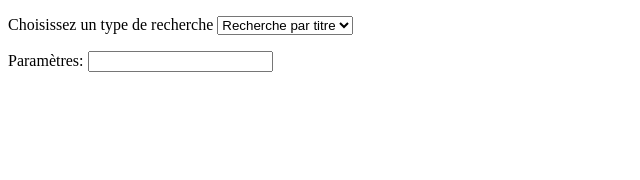
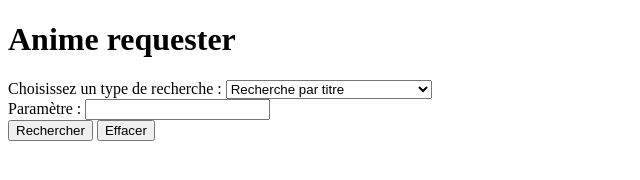
Before and after one commit to Paul272007/anime-requester, a website: page index.html in a window 1280 px wide. Shown: the whole page, without its empty margins (0-640 px from the left). Drawn offline with Linux system fonts and the light colour scheme.

Commit message:
feat: ajout de la structure html

```diff
--- a/index.html
+++ b/index.html
@@ -3,20 +3,39 @@
   <head>
     <meta charset="UTF-8" />
     <meta name="viewport" content="width=device-width, initial-scale=1.0" />
-    <title>Accueil</title>
+    <title>Anime Requester</title>
+    <script defer src="./js/searchController.js"></script>
   </head>
   <body>
-    <form method="get" action="">
-      <p>
-        <label for="type">Choisissez un type de recherche</label>
-        <select name="type" id="type">
-          <option value="titre">Recherche par titre</option>
-        </select>
-      </p>
-      <p>
-        Paramètres:
-        <input type="search" name="parametre" value="" />
-      </p>
-    </form>
+    <header>
+      <h1>Anime requester</h1>
+    </header>
+    <main>
+      <form class="search-form" id="search-form" method="get" action="">
+        <div class="form-group">
+          <label for="search-type">Choisissez un type de recherche : </label>
+          <select name="type" id="search-type">
+            <option value="titre">Recherche par titre</option>
+            <option value="auteur">Recherche par auteur</option>
+            <option value="annee">Recherche par année de sortie</option>
+            <option value="genre">Recherche par genre</option>
+          </select>
+        </div>
+        <div class="form-group">
+          <label for="parametre">Paramètre :</label>
+          <input id="parametre" type="search" name="parametre" value="" />
+        </div>
+
+        <div class="form-action">
+          <button type="submit">Rechercher</button>
+          <button type="reset">Effacer</button>
+        </div>
+      </form>
+      <section
+        class="result-container"
+        id="result-container"
+        aria-live="polite"
+      ></section>
+    </main>
   </body>
 </html>
```
